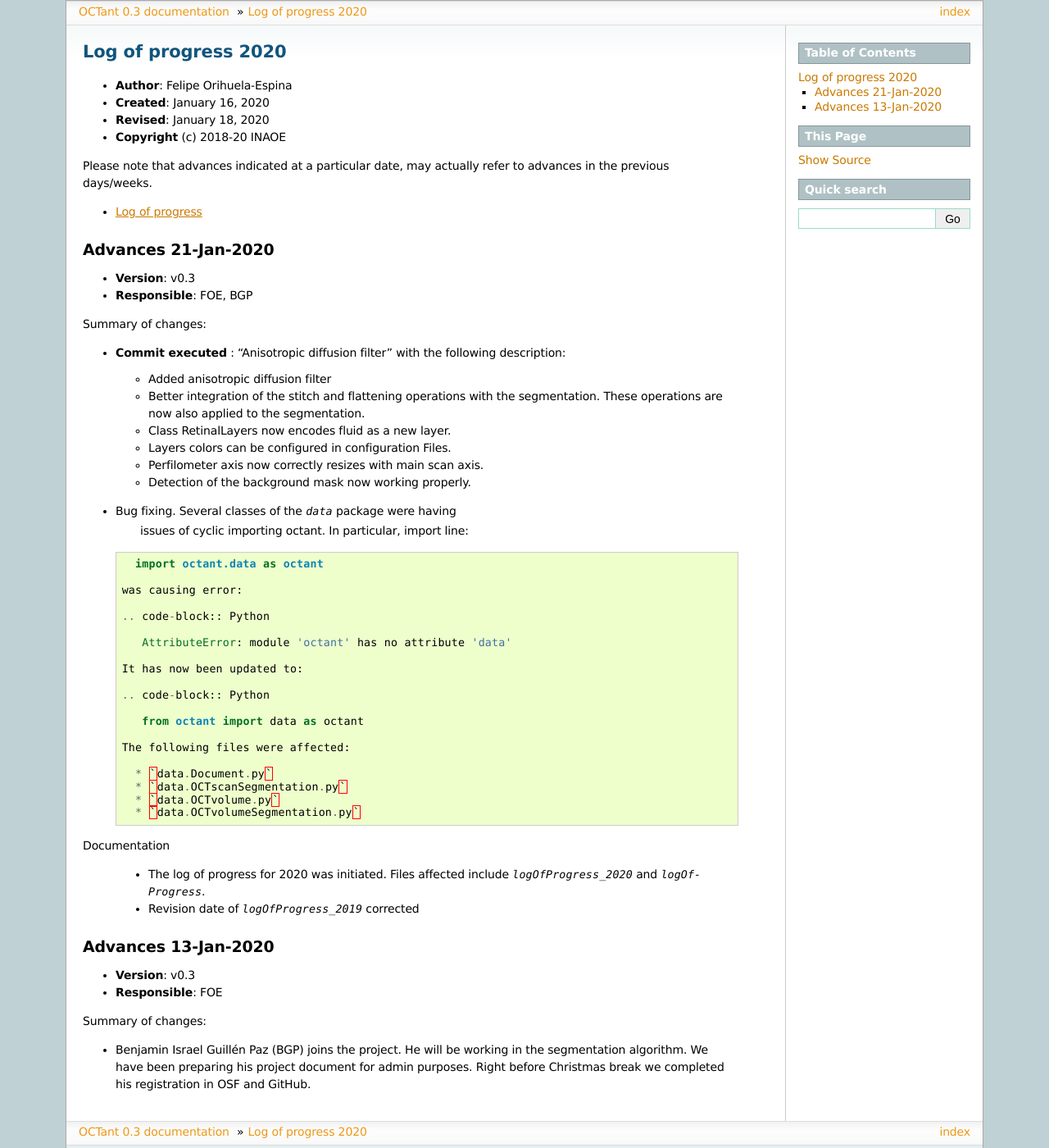
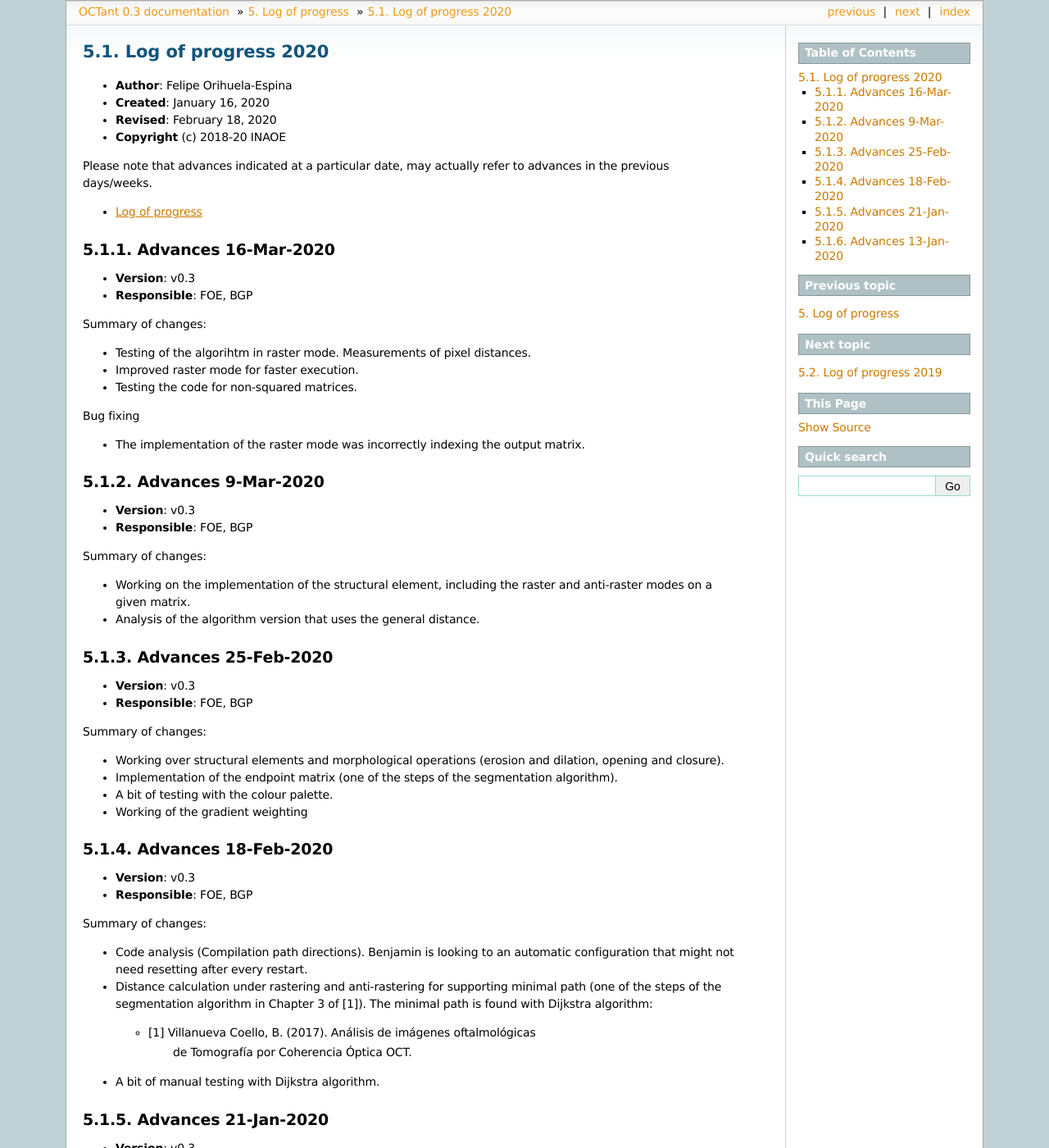
Before and after one commit to forihuelaespina/OCT-Tools, a Sphinx documentation site: the page built from docs/source/logOfProgress_2020.rst, in a window 1280 px wide and 1400 px high. Shown: the whole window at 82% size. Built offline with Sphinx 7.4.7, drawn with Linux system fonts in a browser that asks for light colours; pages that are not in the unit, such as notebooks, are missing from menus; some of the changed text lies outside the part shown.

Commit message:
Update before incorporation of CMM.
Updated documentation
Debugging of several errors related to the importing of subpackage data.
This commit is made to update the code right before the incorporation of CMM to the project.

```diff
--- a/docs/source/logOfProgress.rst
+++ b/docs/source/logOfProgress.rst
@@ -21,6 +21,7 @@
    :maxdepth: 1
    :caption: Table of Contents
 
+   logOfProgress_2020
    logOfProgress_2019
    logOfProgress_2018
 
@@ -45,6 +46,7 @@
 * ACA: Arlem Aleida Castillo Ávila
 * FOE: Felipe Orihuela-Espina
 * PHW: Patrick Heyer-Wollenberg
+* BGP: Benjamin Israel Guillén Paz
 
 Testers acronyms:
 * JHV: Javier Herrera-Vega
--- a/docs/source/logOfProgress_2020.rst
+++ b/docs/source/logOfProgress_2020.rst
@@ -5,7 +5,7 @@
 
 * **Author**: Felipe Orihuela-Espina
 * **Created**: January 16, 2020
-* **Revised**: January 18, 2020
+* **Revised**: February 18, 2020
 * **Copyright** (c) 2018-20 INAOE
 
 
@@ -18,7 +18,95 @@
 
 
 
-.. _secLogAdvances20191103:
+
+.. _secLogAdvances20200316:
+
+Advances 16-Mar-2020
+--------------------
+
+
+* **Version**: v0.3
+* **Responsible**: FOE, BGP
+
+Summary of changes:
+
+* Testing of the algorihtm in raster mode. Measurements of pixel distances.
+* Improved raster mode for faster execution.
+* Testing the code for non-squared matrices.
+
+Bug fixing
+
+* The implementation of the raster mode was incorrectly indexing the
+  output matrix.
+
+
+
+
+.. _secLogAdvances20200309:
+
+Advances 9-Mar-2020
+--------------------
+
+
+* **Version**: v0.3
+* **Responsible**: FOE, BGP
+
+Summary of changes:
+
+* Working on the implementation of the structural element, including the
+  raster and anti-raster modes on a given matrix.
+* Analysis of the algorithm version that uses the general distance.
+
+
+
+
+.. _secLogAdvances20200225:
+
+Advances 25-Feb-2020
+--------------------
+
+
+* **Version**: v0.3
+* **Responsible**: FOE, BGP
+
+Summary of changes:
+
+* Working over structural elements and morphological operations (erosion
+  and dilation, opening and closure).
+* Implementation of the endpoint matrix (one of the steps of the segmentation
+  algorithm).
+* A bit of testing with the colour palette.
+* Working of the gradient weighting
+
+
+
+.. _secLogAdvances20200218:
+
+Advances 18-Feb-2020
+--------------------
+
+
+* **Version**: v0.3
+* **Responsible**: FOE, BGP
+
+Summary of changes:
+
+* Code analysis (Compilation path directions). Benjamin is looking to
+  an automatic configuration that might not need resetting after every
+  restart.
+
+* Distance calculation under rastering and anti-rastering for supporting
+  minimal path (one of the steps of the segmentation algorithm in Chapter 3
+  of [1]). The minimal path is found with Dijkstra algorithm:
+
+  * [1] Villanueva Coello, B. (2017). Análisis de imágenes oftalmológicas
+      de Tomografía por Coherencia Óptica OCT.
+
+* A bit of manual testing with Dijkstra algorithm.
+
+
+
+.. _secLogAdvances20200121:
 
 Advances 21-Jan-2020
 --------------------
@@ -75,6 +163,27 @@
   * Revision date of `logOfProgress_2019` corrected
 
 
+BGP adaptation
+
+* Installation of Python and its different libraries references to the OCTan project.
+* Configuration for Opencv implementation in anaconda for Python 3.7
+  (https://www.youtube.com/watch?v=vePJ19ZesZk)
+* Configuration of the redirection routes of the OCTan project.
+* Documentation of segmentation methods for OCT images:
+
+  * Long, J., Shelhamer, E., & Darrell, T. (2015). Fully convolutional networks
+    for semantic segmentation. In Proceedings of the IEEE conference on computer
+    vision and pattern recognition (pp. 3431-3440).
+  * Markus A. Mayer, Joachim Hornegger, Christian Y. Mardin, and Ralf P. Tornow.
+   Retinal nerve fiber layer segmentation on fd-oct scans of normal subjects and
+   glaucoma patients. Biomed. Opt. Express, 1(5):1358–1383, Dec 2010.
+
+* Familiarization with the OSF platform and documentation.
+* Familiarization with the opScanSegment.py code of the OCTan project.
+
+
+
+.. _secLogAdvances20200113:
 
 Advances 13-Jan-2020
 --------------------
```
Also changed, not shown: docs/source/logOfProgress_2019.rst (renamed from docs/source/logOfProgress_2019-DESKTOP-L7DSKII.rst), 5 other files.
